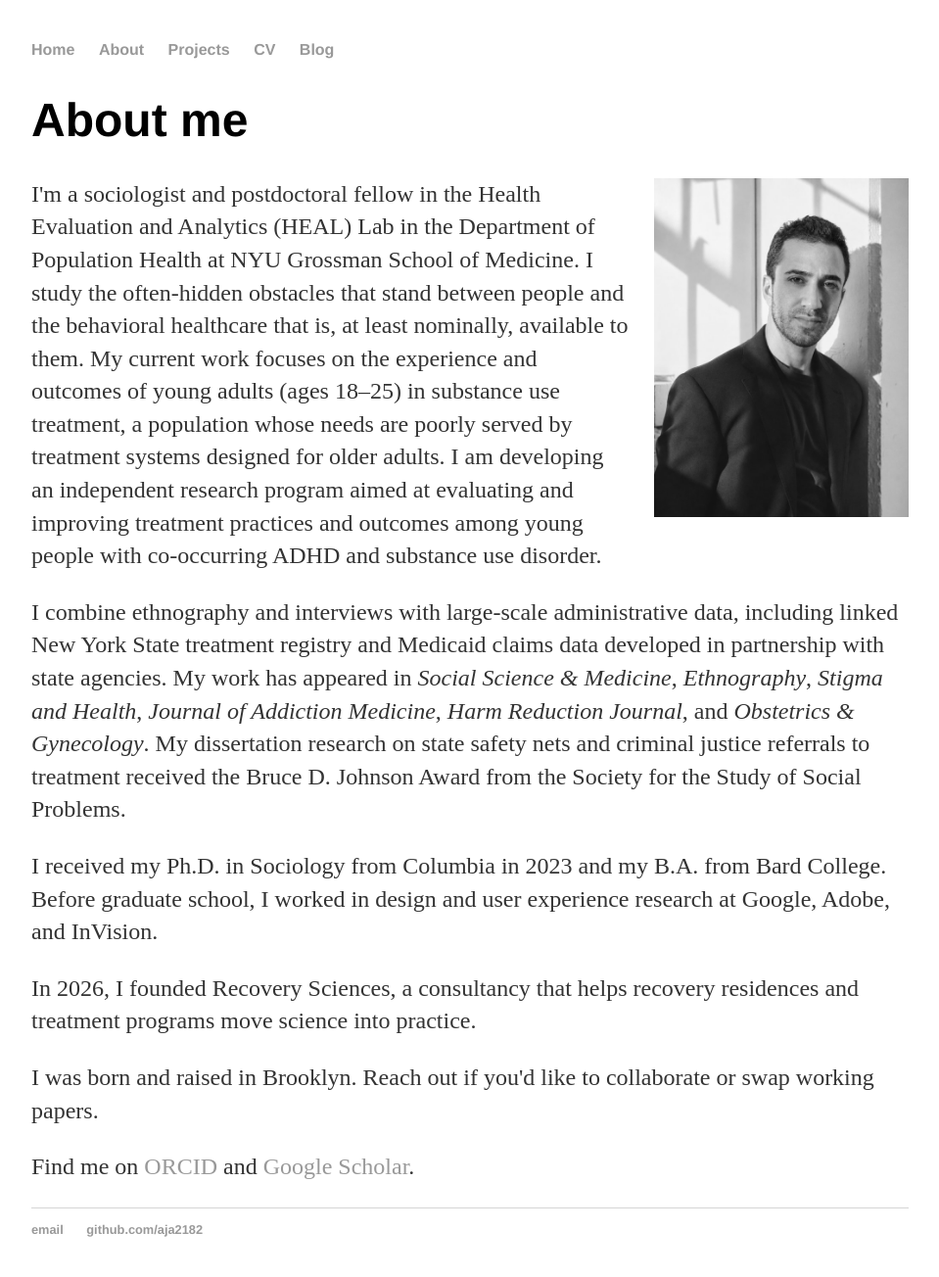
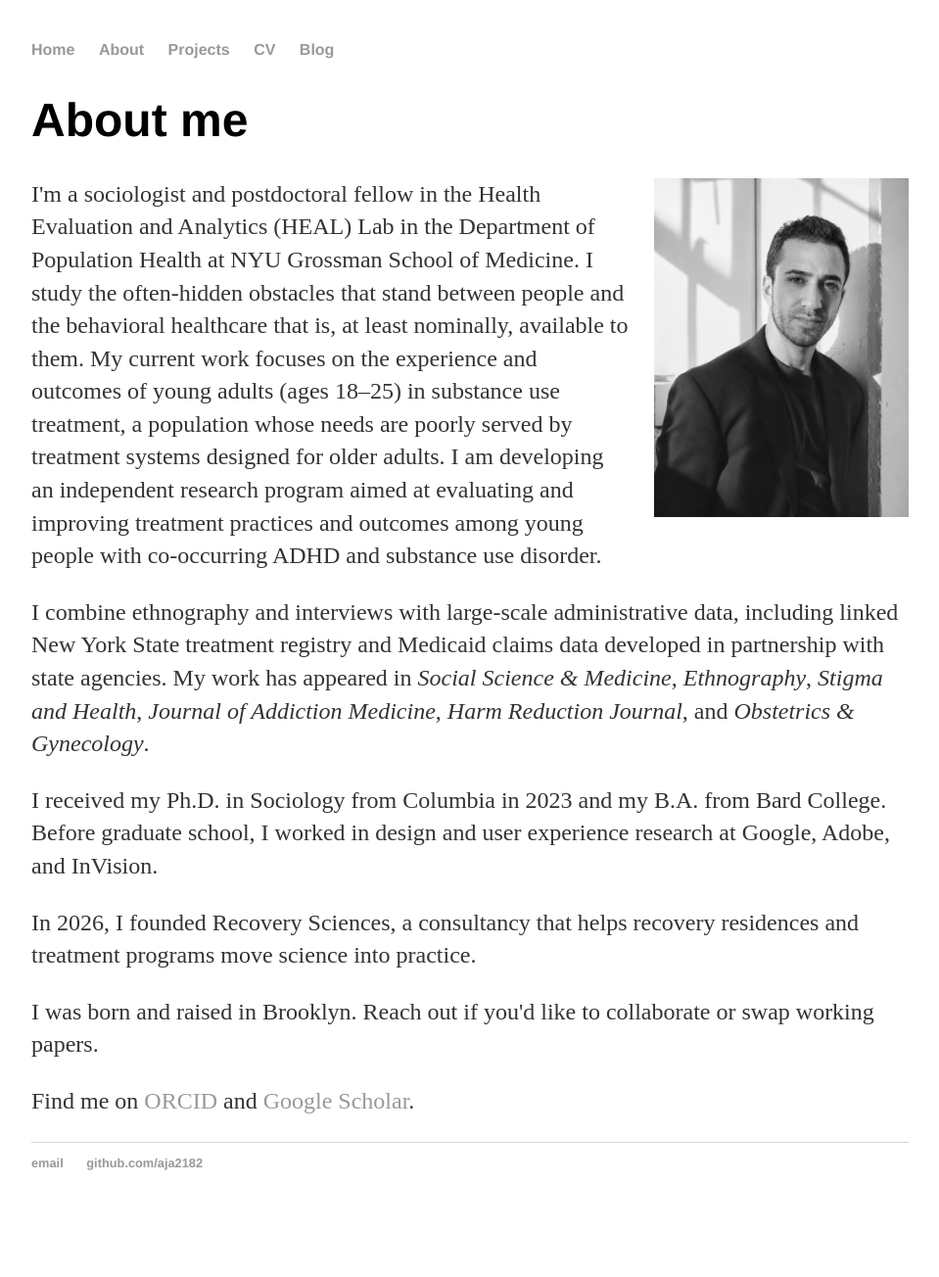
Before and after one commit to aja2182/aja2182.github.io, a Jekyll site: the page built from about/index.html, in a window 1280 px wide. Shown: the whole page at 98% size, without its empty margins (160-1119 px from the left). Built offline with Jekyll 4.4.1, drawn with Linux system fonts in a browser that asks for light colours; after the commit the page ends 1237 px from its top, so only the background shows below that.

Commit message:
Remove award line from About page
Co-Authored-By: Claude Opus 5.5 <noreply@anthropic.com>
Claude-Session: https://claude.ai/code/session_01UBGUuVKp8RBC6Hia74W8jU

```diff
--- a/about/index.html
+++ b/about/index.html
@@ -10,7 +10,7 @@ description: Josh Aleksanyan is a sociologist and postdoctoral fellow at NYU Gro
 
 <p>I'm a sociologist and postdoctoral fellow in the Health Evaluation and Analytics (HEAL) Lab in the Department of Population Health at NYU Grossman School of Medicine. I study the often-hidden obstacles that stand between people and the behavioral healthcare that is, at least nominally, available to them. My current work focuses on the experience and outcomes of young adults (ages 18&ndash;25) in substance use treatment, a population whose needs are poorly served by treatment systems designed for older adults. I am developing an independent research program aimed at evaluating and improving treatment practices and outcomes among young people with co-occurring ADHD and substance use disorder.</p>
 
-<p>I combine ethnography and interviews with large-scale administrative data, including linked New York State treatment registry and Medicaid claims data developed in partnership with state agencies. My work has appeared in <i>Social Science &amp; Medicine</i>, <i>Ethnography</i>, <i>Stigma and Health</i>, <i>Journal of Addiction Medicine</i>, <i>Harm Reduction Journal</i>, and <i>Obstetrics &amp; Gynecology</i>. My dissertation research on state safety nets and criminal justice referrals to treatment received the Bruce D. Johnson Award from the Society for the Study of Social Problems.</p>
+<p>I combine ethnography and interviews with large-scale administrative data, including linked New York State treatment registry and Medicaid claims data developed in partnership with state agencies. My work has appeared in <i>Social Science &amp; Medicine</i>, <i>Ethnography</i>, <i>Stigma and Health</i>, <i>Journal of Addiction Medicine</i>, <i>Harm Reduction Journal</i>, and <i>Obstetrics &amp; Gynecology</i>.</p>
 
 <p>I received my Ph.D. in Sociology from Columbia in 2023 and my B.A. from Bard College. Before graduate school, I worked in design and user experience research at Google, Adobe, and InVision.</p>
 
@@ -47,7 +47,6 @@ description: Josh Aleksanyan is a sociologist and postdoctoral fellow at NYU Gro
       {"@type": "CollegeOrUniversity", "name": "Columbia University"},
       {"@type": "CollegeOrUniversity", "name": "Bard College"}
     ],
-    "award": "Bruce D. Johnson Award, Society for the Study of Social Problems (2023)",
     "knowsAbout": ["Sociology", "Substance use disorder treatment", "ADHD", "Health services research", "Young adults", "Ethnography"],
     "identifier": {"@type": "PropertyValue", "propertyID": "ORCID", "value": "0000-0001-6699-2143"},
     "sameAs": [
```
